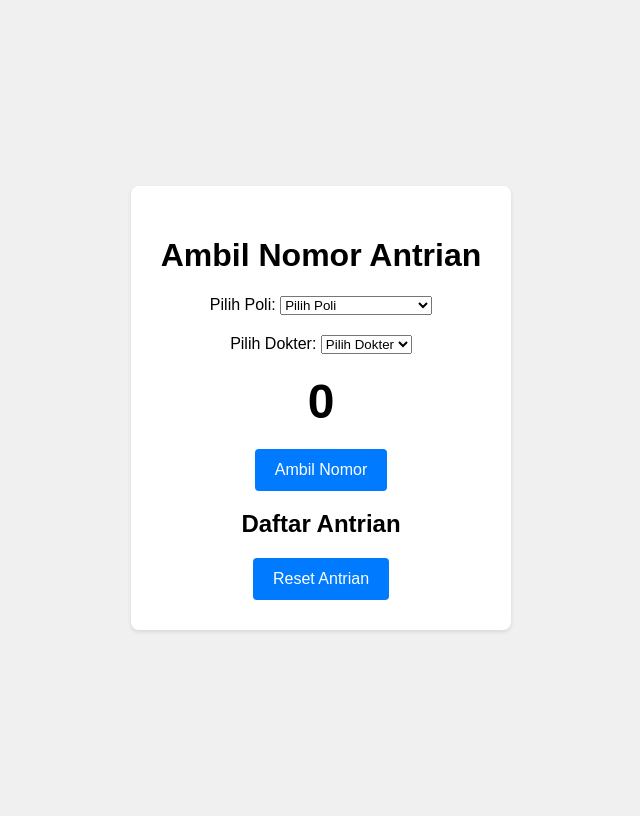
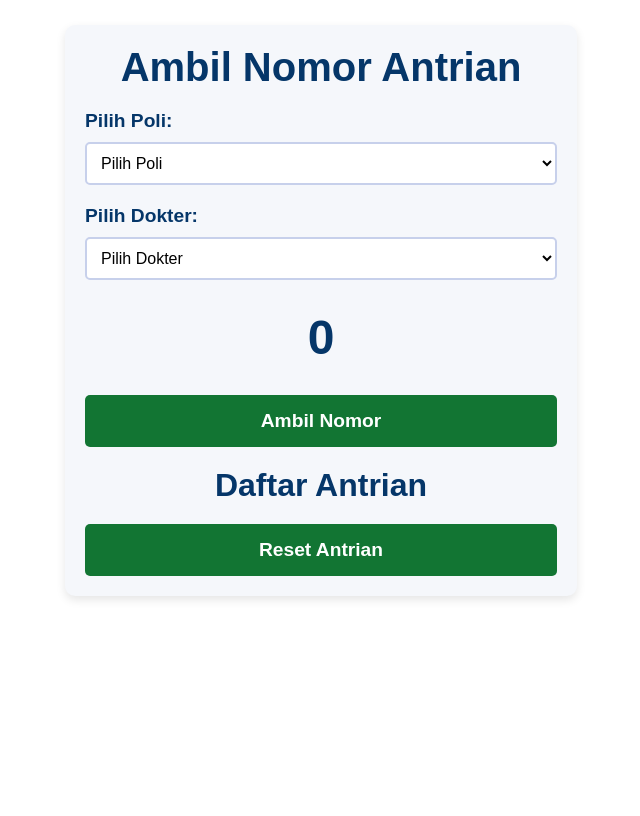
Before and after one commit to Reasonly40/Projek-Biomedis-Sistem-Informasi-Kesehatan, a PHP site: the page made by ambil antrian.html in a window 1280 px wide. Shown: the whole page, without its empty margins (319-959 px from the left). After the commit the page ends 600 px from the top, so only its background shows below. Run offline with PHP 8.4, Linux system fonts and the light colour scheme.

Commit message:
Update ambil antrian.css

```diff
--- a/ambil antrian.css
+++ b/ambil antrian.css
@@ -1,46 +1,151 @@
+* {
+  margin: 0;
+  padding: 0;
+  box-sizing: border-box;
+  outline: none;
+  border: none;
+  text-decoration: none;
+  font-family: "Rubik", sans-serif;
+}
+
 body {
-    font-family: sans-serif;
+  margin: 0;
+  padding: 0;
+  box-sizing: border-box;
+  font-family: "Rubik", sans-serif;
   display: flex;
-    justify-content: center;
+  flex-direction: column;
+  min-height: 100vh; /* Pastikan tinggi layar penuh */
+  overflow: hidden;
+}
+
+/* Header */
+header {
+  position: relative;
+  top: 0;
+  left: 0;
+  right: 0;
+  width: 100%;
+  display: flex;
+  justify-content: space-between;
   align-items: center;
-    min-height: 100vh;
-    background-color: #f0f0f0;
+  padding: 1.5rem 5%;
+  box-shadow: 0 0.5rem 1rem rgba(0, 0, 0, 0.1);
+  background-color: #053569;
+}
+
+.logo {
+  display: flex;
+  align-items: center;
+}
+
+.logo img {
+  width: 55px;
+}
+
+.logo a {
+  font-weight: 700;
+  font-size: 1rem;
+  margin-top: 10px;
+  margin-left: 10px;
+  color: white;
+}
+
+.logo span {
+  background-color: rgb(18, 117, 51);
+  padding: 0px 5px;
+  color: white;
+  border-radius: 5px;
+  font-weight: bold;
 }
 
 .container {
+  max-width: 1000px;
+  width: 40%;
+  margin: 25px auto;
+  padding: 20px;
+  background-color: #f5f7fb;
+  border-radius: 10px;
+  box-shadow: 0 4px 10px rgba(0, 0, 0, 0.1);
+}
+
+.container h1 {
+  font-size: 2.5rem;
   text-align: center;
-    padding: 30px;
-    background-color: #fff;
-    border-radius: 8px;
-    box-shadow: 0 2px 4px rgba(0, 0, 0, 0.1);
+  margin-bottom: 20px;
+  color: #053669;
+}
+
+.poli-selection,
+.dokter-selection {
+  margin-bottom: 20px;
+}
+
+label {
+  font-size: 1.2rem;
+  font-weight: bold;
+  color: #053669;
+}
+
+select {
+  width: 100%;
+  padding: 10px;
+  font-size: 1rem;
+  border: 2px solid #c7d0eb;
+  border-radius: 5px;
+  margin-top: 10px;
+  background-color: #ffffff;
+}
+
+select:hover,
+select:focus {
+  border-color: #053669;
 }
 
 .counter {
-    font-size: 48px;
+  font-size: 3rem;
   font-weight: bold;
-    margin-bottom: 20px;
+  text-align: center;
+  color: #053669;
+  margin: 30px 0;
 }
 
 button {
-    padding: 12px 20px;
-    font-size: 16px;
-    background-color: #007bff;
-    color: #fff;
-    border: none;
-    border-radius: 4px;
+  width: 100%;
+  padding: 15px;
+  font-size: 1.2rem;
+  font-weight: bold;
+  background-color: rgb(18, 117, 51);
+  color: white;
+  border-radius: 5px;
   cursor: pointer;
+  transition: background-color 0.3s ease;
 }
 
-  .poli-selection, .dokter-selection {
-    margin-bottom: 20px;
+button:hover {
+  background-color: rgb(2, 48, 2);
+}
+
+h2 {
+  font-size: 2rem;
+  margin: 20px 0;
+  text-align: center;
+  color: #053669;
 }
 
 #queueList {
   list-style: none;
   padding: 0;
-    text-align: left; /* Rata kiri */
+  margin: 20px 0;
 }
 
 #queueList li {
-    margin-bottom: 5px;
+  padding: 10px;
+  font-size: 1.1rem;
+  color: #053669;
+  border-bottom: 1px solid #c7d0eb;
 }
+
+#queueList li:last-child {
+  border-bottom: none;
+}
```
Lines whose indentation alone changed are shown as unchanged.
